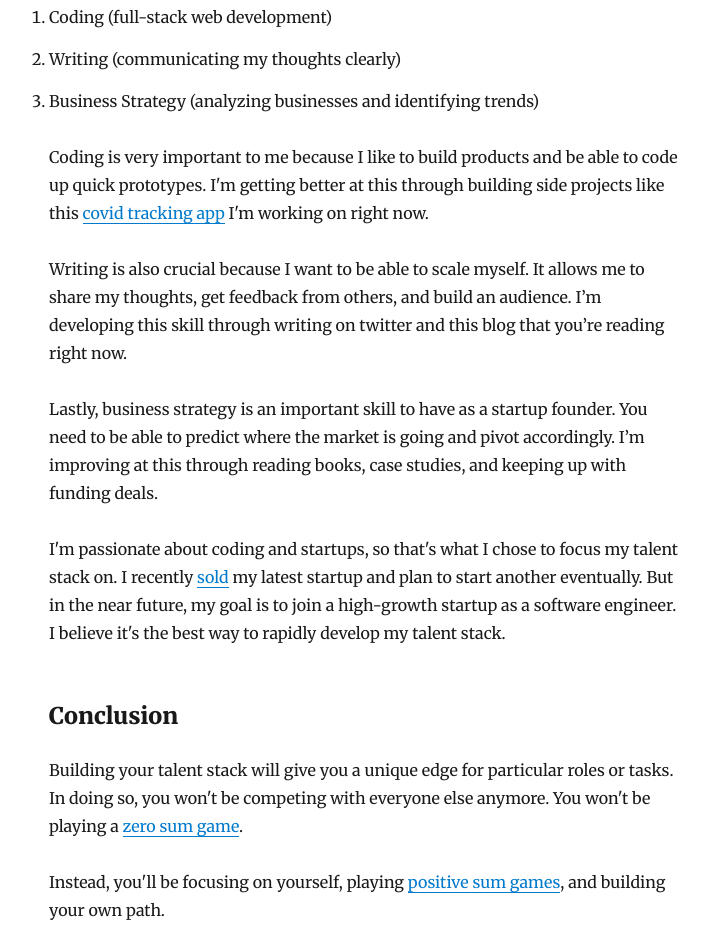
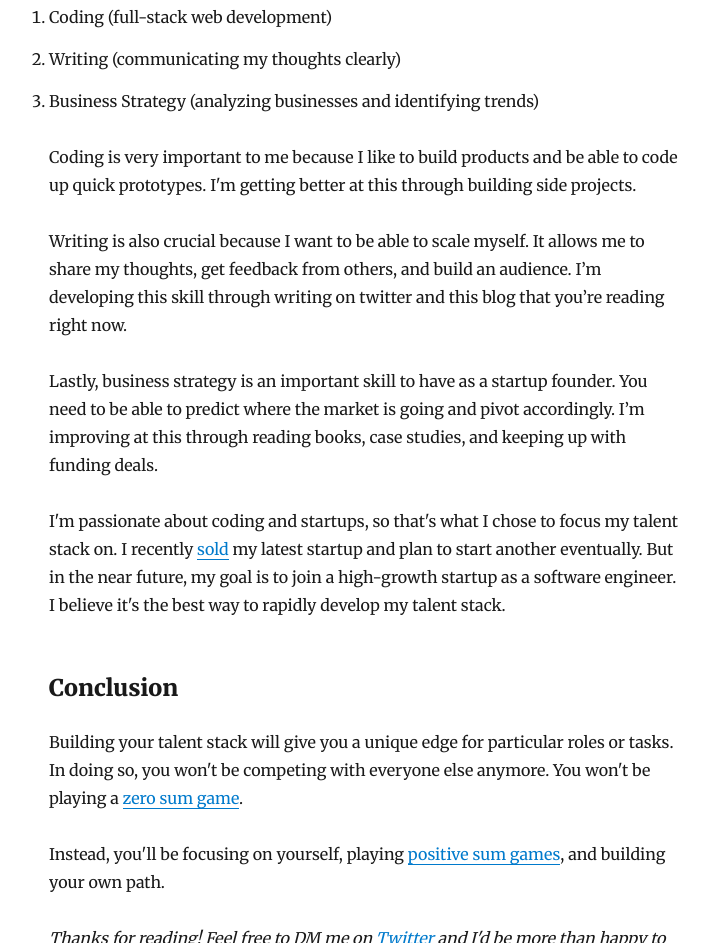
Before and after one commit to Nutlope/my-blog, a Gatsby site: page /talent-stack/ in a window 1280 px wide. Shown: the part 2189-3132 px from the top of the page, without its empty margins (276-985 px from the left). Built offline with nearby package versions, Linux system fonts and the light colour scheme; Gatsby itself is replaced by a stand-in of ours; some packages are replaced by stand-ins of ours.

Commit message:
fixed typo in talent stack article

```diff
--- a/content/blog/talent-stack/index.md
+++ b/content/blog/talent-stack/index.md
@@ -52,7 +52,7 @@ Here's the talent stack that I'm developing right now:
 2. Writing (communicating my thoughts clearly)
 3. Business Strategy (analyzing businesses and identifying trends)
 
-Coding is very important to me because I like to build products and be able to code up quick prototypes. I'm getting better at this through building side projects like this [covid tracking app](https://uscovidtracker.org/) I'm working on right now.
+Coding is very important to me because I like to build products and be able to code up quick prototypes. I'm getting better at this through building side projects.
 
 Writing is also crucial because I want to be able to scale myself. It allows me to share my thoughts, get feedback from others, and build an audience. I’m developing this skill through writing on twitter and this blog that you’re reading right now.
 
```
